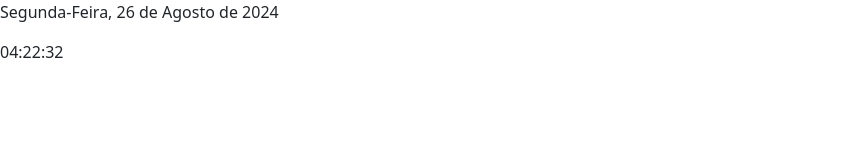
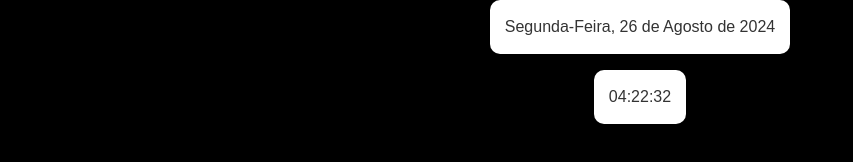
Before and after one commit to MatheusMiz/LabEng, a plain HTML site: page atividade02/atividade02.html in a window 1280 px wide. Shown: the whole page, without its empty margins (0-853 px from the left). Drawn offline with nearby package versions, Linux system fonts and the light colour scheme.

Commit message:
atividade02

```diff
--- a/atividade02/atividade02.html
+++ b/atividade02/atividade02.html
@@ -4,8 +4,35 @@
     <meta charset="UTF-8">
     <meta name="viewport" content="width=device-width, initial-scale=1.0">
     <title>Document</title>
-    <link rel="stylesheet" href="https://cdn.jsdelivr.net/npm/bootstrap@5.3.3/dist/css/bootstrap.min.css" href="style.css">
+    <link rel="stylesheet" href="https://cdn.jsdelivr.net/npm/bootstrap@5.3.3/dist/css/bootstrap.min.css" >
 </head>
+<style>
+    body{
+        font-family: Arial, Helvetica, sans-serif;
+        background-color: black;
+        display: flex;
+        align-items: center;
+        justify-content: center;
+        flex-direction: column;
+    }
+    h1{
+        font-family: 'Times New Roman', Times, serif;
+        color: blue;
+    }
+
+    #DataAtual,
+    #relogio,
+    .container{
+        font-size: medium;
+        color: #333;
+        padding: 15px;
+        border: 5px #333;
+        background-color: white;
+        border-radius: 10px;
+        text-align: center;
+
+    }
+</style>
 <script src="script.js"></script>
 <body>
     <p id="DataAtual"></p>
--- a/atividade02/style.css
+++ /dev/null
@@ -1,3 +0,0 @@
-#p1{
-    text-align: center;
-}
```
